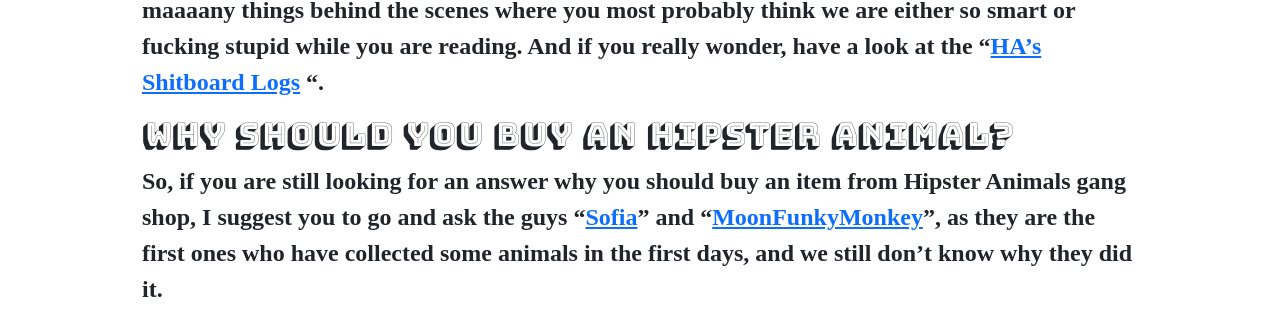
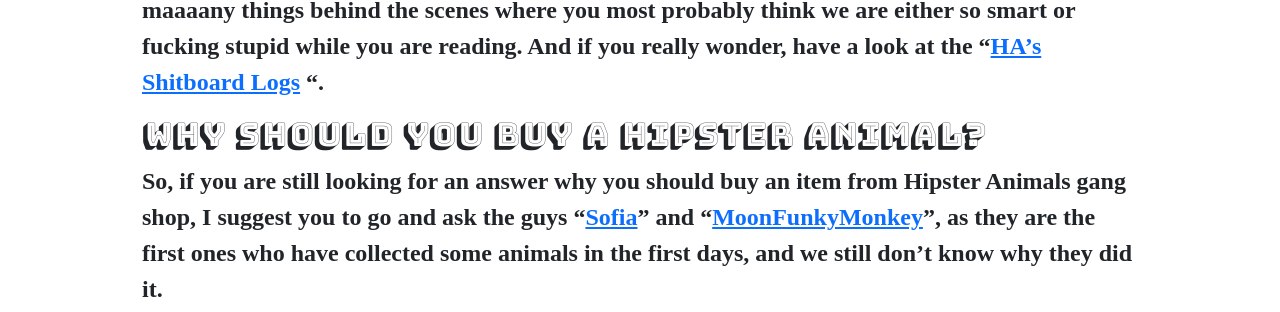
Before and after one commit to hipsteranimals/hipsteranimals.com, a Jekyll site: the page built from our-story.md, in a window 1280 px wide. Shown: the part 1004-1316 px from the top of the page. Built offline with Jekyll 4.4.1, drawn with Linux system fonts in a browser that asks for light colours; nearby versions of some CDN libraries; some web fonts are replaced.

Commit message:
fix typo

```diff
--- a/our-story.md
+++ b/our-story.md
@@ -34,7 +34,7 @@ scenes where you most probably think we are either so smart or fucking stupid
 while you are reading. And if you really wonder, have a look at the
 "[HA's Shitboard Logs][] ".
 
-## Why should you buy an Hipster Animal?
+## Why should you buy a Hipster Animal?
 
 So, if you are still looking for an answer why you should buy an item from
 Hipster Animals gang shop, I suggest you to go and ask the guys "[Sofia][]"
```
